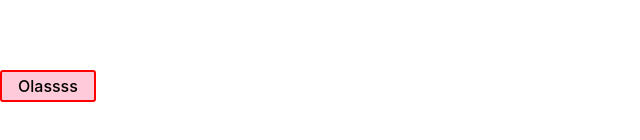
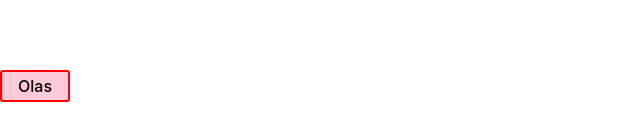
Before and after one commit to RodrigoPerlin/monorepo, a React (Vite) app in the folder packages/projeto1/: page / in a window 1280 px wide. Shown: the part 314-454 px from the top of the page, without its empty margins (0-640 px from the left). Built offline with nearby package versions, Linux system fonts and the light colour scheme.

Commit message:
feat(app): aasdsad

```diff
--- a/packages/projeto1/src/App.tsx
+++ b/packages/projeto1/src/App.tsx
@@ -3,7 +3,7 @@ import { theme } from "./themes/index";
 import Button from "./components/Button";
 const App = () => (
   <ThemeProvider theme={theme}>
-    <Button background="red">Olassss</Button>
+    <Button background="red">Olas</Button>
   </ThemeProvider>
 );
 export default App;
```
